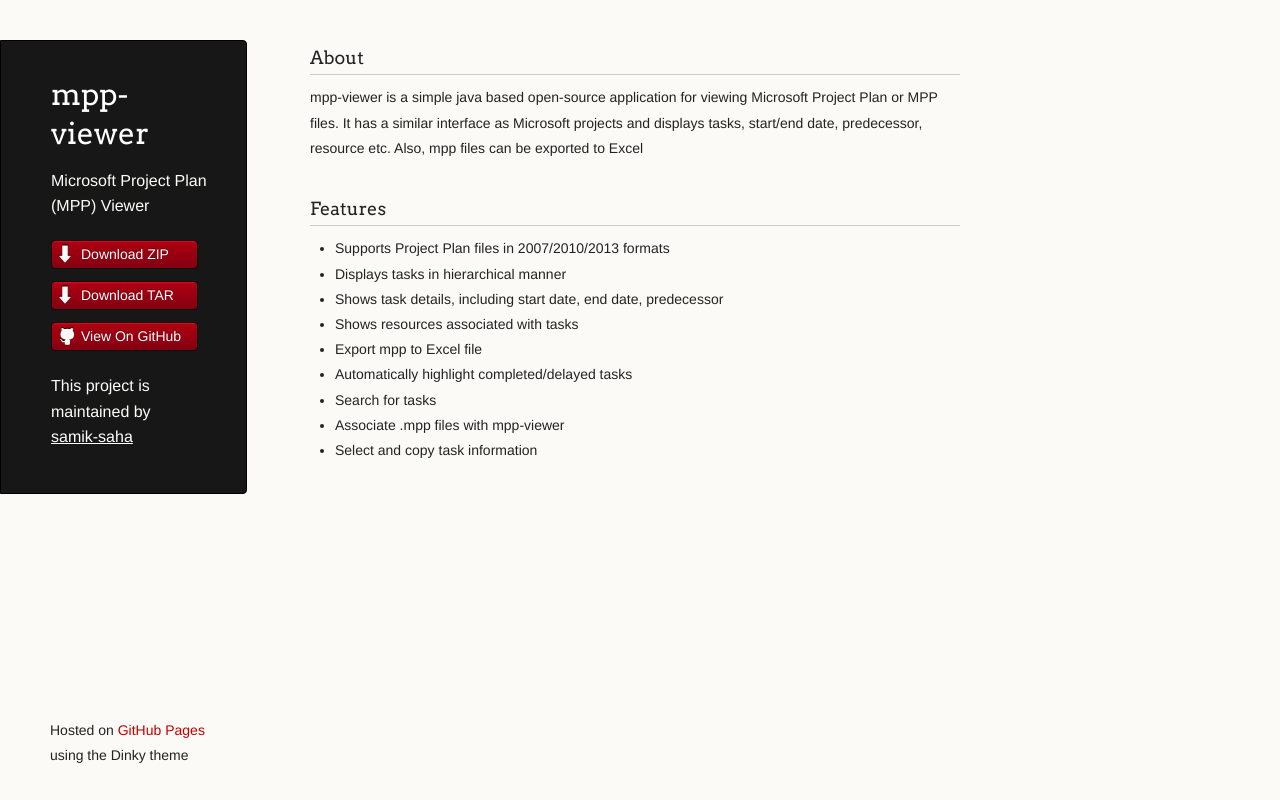
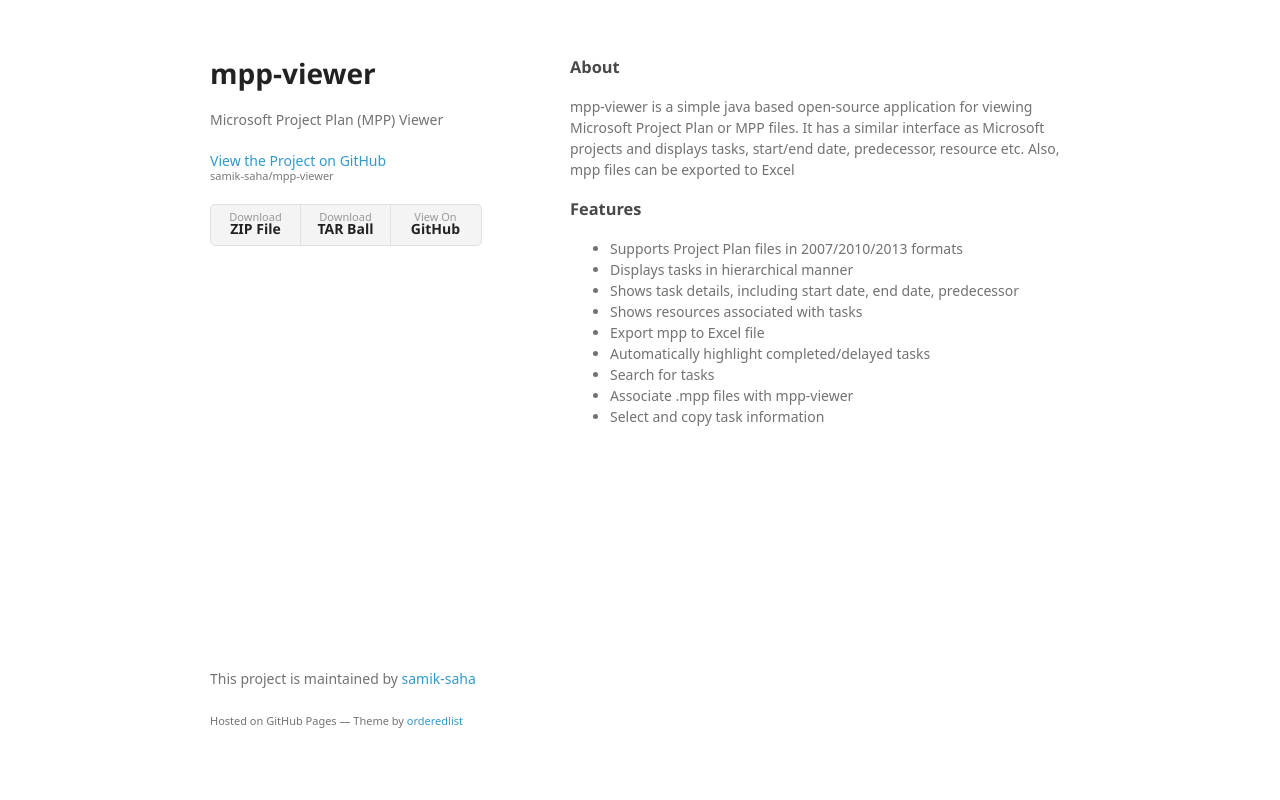
Before and after one commit to samik-saha/mpp-viewer, a plain HTML site: page index.html in a window 1280 px wide. Drawn offline with Linux system fonts and the light colour scheme; a web font is replaced by a local one.

Commit message:
Create gh-pages branch via GitHub

```diff
--- a/index.html
+++ b/index.html
@@ -7,8 +7,7 @@
 
     <link rel="stylesheet" href="stylesheets/styles.css">
     <link rel="stylesheet" href="stylesheets/github-light.css">
-    <script src="javascripts/scale.fix.js"></script>
-    <meta name="viewport" content="width=device-width, initial-scale=1, user-scalable=no">
+    <meta name="viewport" content="width=device-width">
     <!--[if lt IE 9]>
     <script src="//html5shiv.googlecode.com/svn/trunk/html5.js"></script>
     <![endif]-->
@@ -16,18 +15,17 @@
   <body>
     <div class="wrapper">
       <header>
-        <h1 class="header">mpp-viewer</h1>
-        <p class="header">Microsoft Project Plan (MPP) Viewer</p>
+        <h1>mpp-viewer</h1>
+        <p>Microsoft Project Plan (MPP) Viewer</p>
+
+        <p class="view"><a href="https://github.com/samik-saha/mpp-viewer">View the Project on GitHub <small>samik-saha/mpp-viewer</small></a></p>
+
 
         <ul>
-          <li class="download"><a class="buttons" href="https://github.com/samik-saha/mpp-viewer/zipball/master">Download ZIP</a></li>
-          <li class="download"><a class="buttons" href="https://github.com/samik-saha/mpp-viewer/tarball/master">Download TAR</a></li>
-          <li><a class="buttons github" href="https://github.com/samik-saha/mpp-viewer">View On GitHub</a></li>
+          <li><a href="https://github.com/samik-saha/mpp-viewer/zipball/master">Download <strong>ZIP File</strong></a></li>
+          <li><a href="https://github.com/samik-saha/mpp-viewer/tarball/master">Download <strong>TAR Ball</strong></a></li>
+          <li><a href="https://github.com/samik-saha/mpp-viewer">View On <strong>GitHub</strong></a></li>
         </ul>
-
-        <p class="header">This project is maintained by <a class="header name" href="https://github.com/samik-saha">samik-saha</a></p>
-
-
       </header>
       <section>
         <h3>
@@ -51,11 +49,12 @@
 </ul>
       </section>
       <footer>
-        <p><small>Hosted on <a href="https://pages.github.com">GitHub Pages</a> using the Dinky theme</small></p>
+        <p>This project is maintained by <a href="https://github.com/samik-saha">samik-saha</a></p>
+        <p><small>Hosted on GitHub Pages &mdash; Theme by <a href="https://github.com/orderedlist">orderedlist</a></small></p>
       </footer>
     </div>
-    <!--[if !IE]><script>fixScale(document);</script><![endif]-->
-		          <script type="text/javascript">
+    <script src="javascripts/scale.fix.js"></script>
+              <script type="text/javascript">
             var gaJsHost = (("https:" == document.location.protocol) ? "https://ssl." : "http://www.");
             document.write(unescape("%3Cscript src='" + gaJsHost + "google-analytics.com/ga.js' type='text/javascript'%3E%3C/script%3E"));
           </script>
--- a/stylesheets/styles.css
+++ b/stylesheets/styles.css
@@ -1,338 +1,251 @@
-@import url(https://fonts.googleapis.com/css?family=Arvo:400,700,400italic);
-
-/* MeyerWeb Reset */
-
-html, body, div, span, applet, object, iframe,
-h1, h2, h3, h4, h5, h6, p, blockquote, pre,
-a, abbr, acronym, address, big, cite, code,
-del, dfn, em, img, ins, kbd, q, s, samp,
-small, strike, strong, sub, sup, tt, var,
-b, u, i, center,
-dl, dt, dd, ol, ul, li,
-fieldset, form, label, legend,
-table, caption, tbody, tfoot, thead, tr, th, td,
-article, aside, canvas, details, embed,
-figure, figcaption, footer, header, hgroup,
-menu, nav, output, ruby, section, summary,
-time, mark, audio, video {
-  margin: 0;
-  padding: 0;
-  border: 0;
-  font: inherit;
-  vertical-align: baseline;
+@font-face {
+  font-family: 'Noto Sans';
+  font-weight: 400;
+  font-style: normal;
+  src: url('../fonts/Noto-Sans-regular/Noto-Sans-regular.eot');
+  src: url('../fonts/Noto-Sans-regular/Noto-Sans-regular.eot?#iefix') format('embedded-opentype'),
+       local('Noto Sans'),
+       local('Noto-Sans-regular'),
+       url('../fonts/Noto-Sans-regular/Noto-Sans-regular.woff2') format('woff2'),
+       url('../fonts/Noto-Sans-regular/Noto-Sans-regular.woff') format('woff'),
+       url('../fonts/Noto-Sans-regular/Noto-Sans-regular.ttf') format('truetype'),
+       url('../fonts/Noto-Sans-regular/Noto-Sans-regular.svg#NotoSans') format('svg');
 }
 
+@font-face {
+  font-family: 'Noto Sans';
+  font-weight: 700;
+  font-style: normal;
+  src: url('../fonts/Noto-Sans-700/Noto-Sans-700.eot');
+  src: url('../fonts/Noto-Sans-700/Noto-Sans-700.eot?#iefix') format('embedded-opentype'),
+       local('Noto Sans Bold'),
+       local('Noto-Sans-700'),
+       url('../fonts/Noto-Sans-700/Noto-Sans-700.woff2') format('woff2'),
+       url('../fonts/Noto-Sans-700/Noto-Sans-700.woff') format('woff'),
+       url('../fonts/Noto-Sans-700/Noto-Sans-700.ttf') format('truetype'),
+       url('../fonts/Noto-Sans-700/Noto-Sans-700.svg#NotoSans') format('svg');
+}
 
-/* Base text styles */
+@font-face {
+  font-family: 'Noto Sans';
+  font-weight: 400;
+  font-style: italic;
+  src: url('../fonts/Noto-Sans-italic/Noto-Sans-italic.eot');
+  src: url('../fonts/Noto-Sans-italic/Noto-Sans-italic.eot?#iefix') format('embedded-opentype'),
+       local('Noto Sans Italic'),
+       local('Noto-Sans-italic'),
+       url('../fonts/Noto-Sans-italic/Noto-Sans-italic.woff2') format('woff2'),
+       url('../fonts/Noto-Sans-italic/Noto-Sans-italic.woff') format('woff'),
+       url('../fonts/Noto-Sans-italic/Noto-Sans-italic.ttf') format('truetype'),
+       url('../fonts/Noto-Sans-italic/Noto-Sans-italic.svg#NotoSans') format('svg');
+}
+
+@font-face {
+  font-family: 'Noto Sans';
+  font-weight: 700;
+  font-style: italic;
+  src: url('../fonts/Noto-Sans-700italic/Noto-Sans-700italic.eot');
+  src: url('../fonts/Noto-Sans-700italic/Noto-Sans-700italic.eot?#iefix') format('embedded-opentype'),
+       local('Noto Sans Bold Italic'),
+       local('Noto-Sans-700italic'),
+       url('../fonts/Noto-Sans-700italic/Noto-Sans-700italic.woff2') format('woff2'),
+       url('../fonts/Noto-Sans-700italic/Noto-Sans-700italic.woff') format('woff'),
+       url('../fonts/Noto-Sans-700italic/Noto-Sans-700italic.ttf') format('truetype'),
+       url('../fonts/Noto-Sans-700italic/Noto-Sans-700italic.svg#NotoSans') format('svg');
+}
 
 body {
-  padding:10px 50px 0 0;
-  font-family:"Helvetica Neue", Helvetica, Arial, sans-serif;
-	font-size: 14px;
-	color: #232323;
-	background-color: #FBFAF7;
-	margin: 0;
-	line-height: 1.8em;
-	-webkit-font-smoothing: antialiased;
-
+  background-color: #fff;
+  padding:50px;
+  font: 14px/1.5 "Noto Sans", "Helvetica Neue", Helvetica, Arial, sans-serif;
+  color:#727272;
+  font-weight:400;
 }
 
 h1, h2, h3, h4, h5, h6 {
-  color:#232323;
-  margin:36px 0 10px;
+  color:#222;
+  margin:0 0 20px;
 }
 
-p, ul, ol, table, dl {
-  margin:0 0 22px;
+p, ul, ol, table, pre, dl {
+  margin:0 0 20px;
 }
 
 h1, h2, h3 {
-	font-family: Arvo, Monaco, serif;
-  line-height:1.3;
-	font-weight: normal;
-}
-
-h1,h2, h3 {
-	display: block;
-	border-bottom: 1px solid #ccc;
-	padding-bottom: 5px;
+  line-height:1.1;
 }
 
 h1 {
-	font-size: 30px;
+  font-size:28px;
 }
 
 h2 {
-	font-size: 24px;
+  color:#393939;
 }
 
-h3 {
-	font-size: 18px;
-}
-
-h4, h5, h6 {
-	font-family: Arvo, Monaco, serif;
-	font-weight: 700;
+h3, h4, h5, h6 {
+  color:#494949;
 }
 
 a {
-  color:#C30000;
-  font-weight:200;
+  color:#39c;
   text-decoration:none;
 }
 
 a:hover {
-	text-decoration: underline;
+  color:#069;
 }
 
 a small {
-	font-size: 12px;
+  font-size:11px;
+  color:#777;
+  margin-top:-0.3em;
+  display:block;
 }
 
-em {
-	font-style: italic;
+a:hover small {
+  color:#777;
+}
+
+.wrapper {
+  width:860px;
+  margin:0 auto;
+}
+
+blockquote {
+  border-left:1px solid #e5e5e5;
+  margin:0;
+  padding:0 0 0 20px;
+  font-style:italic;
+}
+
+code, pre {
+  font-family:Monaco, Bitstream Vera Sans Mono, Lucida Console, Terminal, Consolas, Liberation Mono, DejaVu Sans Mono, Courier New, monospace;
+  color:#333;
+  font-size:12px;
+}
+
+pre {
+  padding:8px 15px;
+  background: #f8f8f8;
+  border-radius:5px;
+  border:1px solid #e5e5e5;
+  overflow-x: auto;
+}
+
+table {
+  width:100%;
+  border-collapse:collapse;
+}
+
+th, td {
+  text-align:left;
+  padding:5px 10px;
+  border-bottom:1px solid #e5e5e5;
+}
+
+dt {
+  color:#444;
+  font-weight:700;
+}
+
+th {
+  color:#444;
+}
+
+img {
+  max-width:100%;
+}
+
+header {
+  width:270px;
+  float:left;
+  position:fixed;
+  -webkit-font-smoothing:subpixel-antialiased;
+}
+
+header ul {
+  list-style:none;
+  height:40px;
+  padding:0;
+  background: #f4f4f4;
+  border-radius:5px;
+  border:1px solid #e0e0e0;
+  width:270px;
+}
+
+header li {
+  width:89px;
+  float:left;
+  border-right:1px solid #e0e0e0;
+  height:40px;
+}
+
+header li:first-child a {
+  border-radius:5px 0 0 5px;
+}
+
+header li:last-child a {
+  border-radius:0 5px 5px 0;
+}
+
+header ul a {
+  line-height:1;
+  font-size:11px;
+  color:#999;
+  display:block;
+  text-align:center;
+  padding-top:6px;
+  height:34px;
+}
+
+header ul a:hover {
+  color:#999;
+}
+
+header ul a:active {
+  background-color:#f0f0f0;
 }
 
 strong {
+  color:#222;
   font-weight:700;
 }
 
-ul {
-  list-style-position: inside;
-  list-style: disc;
-  padding-left: 25px;
+header ul li + li + li {
+  border-right:none;
+  width:89px;
 }
 
-ol {
-  list-style-position: inside;
-  list-style: decimal;
-  padding-left: 25px;
+header ul a strong {
+  font-size:14px;
+  display:block;
+  color:#222;
 }
 
-blockquote {
-  margin: 0;
-  padding: 0 0 0 20px;
-  font-style: italic;
+section {
+  width:500px;
+  float:right;
+  padding-bottom:50px;
 }
 
-dl, dt, dd, dl p {
-	font-color: #444;
-}
-
-dl dt {
-  font-weight: bold;
-}
-
-dl dd {
-  padding-left: 20px;
-  font-style: italic;
-}
-
-dl p {
-  padding-left: 20px;
-  font-style: italic;
+small {
+  font-size:11px;
 }
 
 hr {
   border:0;
-  background:#ccc;
+  background:#e5e5e5;
   height:1px;
-  margin:0 0 24px;
+  margin:0 0 20px;
 }
 
-/* Images */
-
-img {
-  position: relative;
-  margin: 0 auto;
-  max-width: 650px;
-  padding: 5px;
-  margin: 10px 0 32px 0;
-  border: 1px solid #ccc;
-}
-
-p img {
-  display: inline;
-  margin: 0;
-  padding: 0;
-  vertical-align: middle;
-  text-align: center;
-  border: none;
-}
-
-/* Code blocks */
-
-code, pre {
-	font-family: Monaco, "Bitstream Vera Sans Mono", "Lucida Console", Terminal, monospace;
-  color:#000;
-  font-size:14px;
-}
-
-pre {
-	padding: 4px 12px;
-  background: #FDFEFB;
-  border-radius:4px;
-  border:1px solid #D7D8C8;
-  overflow: auto;
-  overflow-y: hidden;
-	margin-bottom: 32px;
-}
-
-
-/* Tables */
-
-table {
-  width:100%;
-}
-
-table {
-  border: 1px solid #ccc;
-  margin-bottom: 32px;
-  text-align: left;
- }
-
-th {
-  font-family: 'Arvo', Helvetica, Arial, sans-serif;
-	font-size: 18px;
-	font-weight: normal;
-  padding: 10px;
-  background: #232323;
-  color: #FDFEFB;
- }
-
-td {
-  padding: 10px;
-	background: #ccc;
- }
-
-
-/* Wrapper */
-.wrapper {
-  width:960px;
-}
-
-
-/* Header */
-
-header {
-	background-color: #171717;
-	color: #FDFDFB;
-  width:170px;
+footer {
+  width:270px;
   float:left;
   position:fixed;
-	border: 1px solid #000;
-	-webkit-border-top-right-radius: 4px;
-	-webkit-border-bottom-right-radius: 4px;
-	-moz-border-radius-topright: 4px;
-	-moz-border-radius-bottomright: 4px;
-	border-top-right-radius: 4px;
-	border-bottom-right-radius: 4px;
-	padding: 34px 25px 22px 50px;
-	margin: 30px 25px 0 0;
-	-webkit-font-smoothing: antialiased;
-}
-
-p.header {
-	font-size: 16px;
-}
-
-h1.header {
-	font-family: Arvo, sans-serif;
-	font-size: 30px;
-	font-weight: 300;
-	line-height: 1.3em;
-	border-bottom: none;
-	margin-top: 0;
-}
-
-
-h1.header, a.header, a.name, header a{
-	color: #fff;
-}
-
-a.header {
-	text-decoration: underline;
-}
-
-a.name {
-	white-space: nowrap;
-}
-
-header ul {
-  list-style:none;
-  padding:0;
-}
-
-header li {
-	list-style-type: none;
-  width:132px;
-  height:15px;
-	margin-bottom: 12px;
-	line-height: 1em;
-	padding: 6px 6px 6px 7px;
-
-	background: #AF0011;
-	background: -moz-linear-gradient(top, #AF0011 0%, #820011 100%);
-  background: -webkit-gradient(linear, left top, left bottom, color-stop(0%,#f8f8f8), color-stop(100%,#dddddd));
-  background: -webkit-linear-gradient(top, #AF0011 0%,#820011 100%);
-  background: -o-linear-gradient(top, #AF0011 0%,#820011 100%);
-  background: -ms-linear-gradient(top, #AF0011 0%,#820011 100%);
-  background: linear-gradient(top, #AF0011 0%,#820011 100%);
-
-	border-radius:4px;
-  border:1px solid #0D0D0D;
-
-	-webkit-box-shadow: inset 0px 1px 1px 0 rgba(233,2,38, 1);
-	box-shadow: inset 0px 1px 1px 0 rgba(233,2,38, 1);
-
-}
-
-header li:hover {
-	background: #C3001D;
-	background: -moz-linear-gradient(top, #C3001D 0%, #950119 100%);
-  background: -webkit-gradient(linear, left top, left bottom, color-stop(0%,#f8f8f8), color-stop(100%,#dddddd));
-  background: -webkit-linear-gradient(top, #C3001D 0%,#950119 100%);
-  background: -o-linear-gradient(top, #C3001D 0%,#950119 100%);
-  background: -ms-linear-gradient(top, #C3001D 0%,#950119 100%);
-  background: linear-gradient(top, #C3001D 0%,#950119 100%);
-}
-
-a.buttons {
-	-webkit-font-smoothing: antialiased;
-	background: url(../images/arrow-down.png) no-repeat;
-	font-weight: normal;
-	text-shadow: rgba(0, 0, 0, 0.4) 0 -1px 0;
-	padding: 2px 2px 2px 22px;
-	height: 30px;
-}
-
-a.github {
-	background: url(../images/octocat-small.png) no-repeat 1px;
-}
-
-a.buttons:hover {
-	color: #fff;
-	text-decoration: none;
-}
-
-
-/* Section - for main page content */
-
-section {
-  width:650px;
-  float:right;
-  padding-bottom:50px;
-}
-
-
-/* Footer */
-
-footer {
-  width:170px;
-  float:left;
-  position:fixed;
-  bottom:10px;
-	padding-left: 50px;
+  bottom:50px;
+  -webkit-font-smoothing:subpixel-antialiased;
 }
 
 @media print, screen and (max-width: 960px) {
@@ -348,18 +261,14 @@
     width:auto;
   }
 
-	footer {
-		border-top: 1px solid #ccc;
-		margin:0 84px 0 50px;
-		padding:0;
-	}
-
   header {
     padding-right:320px;
   }
 
   section {
-    padding:20px 84px 20px 50px;
+    border:1px solid #e5e5e5;
+    border-width:1px 0;
+    padding:20px 0;
     margin:0 0 20px;
   }
 
@@ -369,8 +278,8 @@
 
   header ul {
     position:absolute;
-    right:130px;
-    top:84px;
+    right:50px;
+    top:52px;
   }
 }
 
@@ -380,38 +289,30 @@
   }
 
   header {
-    padding:10px 20px 0;
-		margin-right: 0;
+    padding:0;
   }
-
-	section {
-    padding:10px 0 10px 20px;
-    margin:0 0 30px;
-  }
-
-	footer {
-		margin: 0 0 0 30px;
-	}
 
   header ul, header p.view {
     position:static;
   }
+
+  pre, code {
+    word-wrap:normal;
+  }
 }
 
 @media print, screen and (max-width: 480px) {
-
-  header ul li.download {
-    display:none;
+  body {
+    padding:15px;
   }
 
-	footer {
-		margin: 0 0 0 20px;
-	}
+  header ul {
+    width:99%;
+  }
 
-	footer a{
-		display:block;
-	}
-
+  header li, header ul li + li + li {
+    width:33%;
+  }
 }
 
 @media print {
```
Also changed, not shown: javascripts/scale.fix.js (+17 -20 lines).
